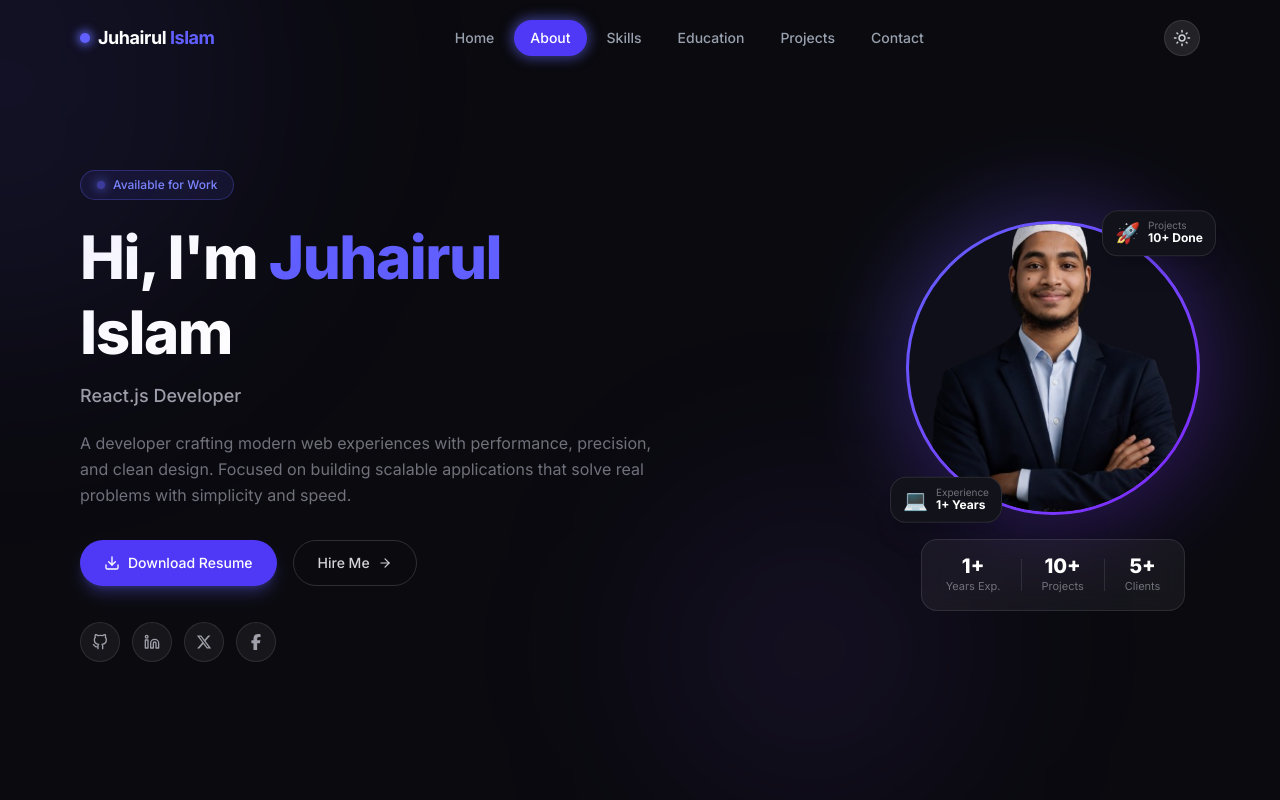
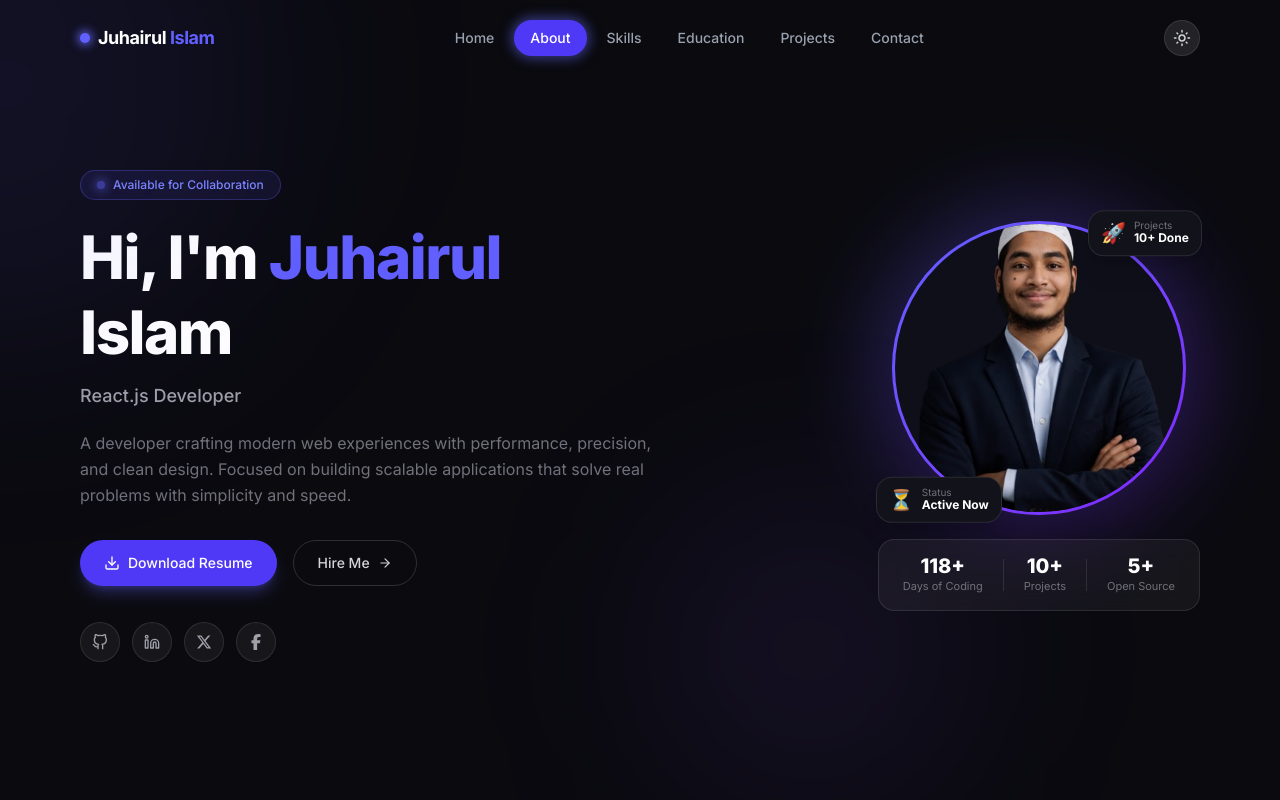
Before and after one commit to juhairulislam/my-portfolio, a Next.js app: page / in a window 1280 px wide. Shown: the top 800 px of the page. Built offline with nearby package versions, Linux system fonts and the light colour scheme.

Commit message:
edit about section

```diff
--- a/src/components/sections/Hero.jsx
+++ b/src/components/sections/Hero.jsx
@@ -18,16 +18,10 @@ const ROLES = [
 ];
 
 const SOCIALS = [
-  { icon: FiGithub,    href: "https://github.com/juhairulislam",             label: "GitHub"   },
+  { icon: FiGithub,    href: "https://github.com/juhairulislam",            label: "GitHub"   },
   { icon: FiLinkedin,  href: "https://www.linkedin.com/in/juhairul-islam",    label: "LinkedIn" },
-  { icon: FaXTwitter,  href: "https://x.com/@_juhairul",                      label: "Twitter"  },
+  { icon: FaXTwitter,  href: "https://x.com/@_juhairul",                       label: "Twitter"  },
   { icon: FaFacebookF, href: "https://web.facebook.com/juhairul.islam.2024", label: "Facebook" },
-];
-
-const STATS = [
-  { value: "1+",  label: "Years Exp."  },
-  { value: "10+", label: "Projects"    },
-  { value: "5+",  label: "Clients"     },
 ];
 
 const fadeUp = {
@@ -78,26 +72,42 @@ function useTyping(words) {
 export default function Hero() {
   const typedText = useTyping(ROLES);
   const [mounted, setMounted] = useState(false);
+  const [codingDays, setCodingDays] = useState(0);
 
-  // Fix hydration mismatch by waiting for mount
   useEffect(() => {
     setMounted(true);
+
+    // Live calculation starting from January 1, 2026
+    const startDate = new Date("2026-01-01");
+    const today = new Date();
+    const diffInMs = today - startDate;
+    const diffInDays = Math.floor(diffInMs / (1000 * 60 * 60 * 24));
+
+    setCodingDays(diffInDays > 0 ? diffInDays : 0);
   }, []);
 
   if (!mounted) {
-    return null; // Or return a simple loader/skeleton
+    return null;
   }
+
+  const STATS = [
+    { value: `${codingDays}+`, label: "Days of Coding" },
+    { value: "10+", label: "Projects" },
+    { value: "5+",  label: "Open Source" },
+  ];
 
   return (
     <section
       id="home"
       className="relative min-h-screen flex items-center overflow-hidden bg-white dark:bg-[#0a0a0f] px-6 md:px-12 lg:px-20 pt-24 pb-16"
     >
+      {/* Background Decor */}
       <div className="absolute top-0 left-0 w-[500px] h-[500px] rounded-full bg-indigo-500/10 blur-[120px] pointer-events-none -translate-x-1/2 -translate-y-1/3" />
       <div className="absolute bottom-0 right-1/4 w-[300px] h-[300px] rounded-full bg-violet-500/10 blur-[100px] pointer-events-none" />
 
       <div className="max-w-7xl mx-auto w-full flex flex-col-reverse md:flex-row items-center gap-14 md:gap-10 lg:gap-20">
 
+        {/* Left Content */}
         <div className="flex-1 min-w-0">
           <motion.div
             variants={fadeUp} custom={0}
@@ -105,7 +115,7 @@ export default function Hero() {
             className="inline-flex items-center gap-2 mb-5 bg-indigo-500/10 border border-indigo-500/30 text-indigo-400 text-xs font-medium px-4 py-1.5 rounded-full"
           >
             <span className="w-2 h-2 rounded-full bg-indigo-500 shadow-[0_0_8px_3px_rgba(99,102,241,0.7)] animate-pulse" />
-            Available for Work
+            Available for Collaboration
           </motion.div>
 
           <motion.h1
@@ -182,6 +192,7 @@ export default function Hero() {
           </motion.div>
         </div>
 
+        {/* Right Content - Image & Stats */}
         <motion.div
           initial={{ opacity: 0, scale: 0.85 }}
           animate={{ opacity: 1, scale: 1 }}
@@ -204,18 +215,20 @@ export default function Hero() {
               </div>
             </div>
 
+            {/* Badge 1: Status */}
             <motion.div
               animate={{ y: [0, -6, 0] }}
               transition={{ repeat: Infinity, duration: 3, ease: "easeInOut" }}
               className="absolute -bottom-3 -left-4 bg-white dark:bg-[#12121a] border border-gray-200 dark:border-white/10 rounded-2xl px-3 py-2 shadow-xl flex items-center gap-2"
             >
-              <span className="text-xl">💻</span>
+              <span className="text-xl">⏳</span>
               <div>
-                <p className="text-[10px] text-gray-500 dark:text-zinc-500 leading-none">Experience</p>
-                <p className="text-xs font-bold text-gray-900 dark:text-white">1+ Years</p>
+                <p className="text-[10px] text-gray-500 dark:text-zinc-500 leading-none">Status</p>
+                <p className="text-xs font-bold text-gray-900 dark:text-white">Active Now</p>
               </div>
             </motion.div>
 
+            {/* Badge 2: Projects */}
             <motion.div
               animate={{ y: [0, 6, 0] }}
               transition={{ repeat: Infinity, duration: 3.5, ease: "easeInOut", delay: 0.5 }}
@@ -229,6 +242,7 @@ export default function Hero() {
             </motion.div>
           </div>
 
+          {/* Bottom Stats Card */}
           <motion.div
             initial={{ opacity: 0, y: 20 }}
             animate={{ opacity: 1, y: 0 }}
```
